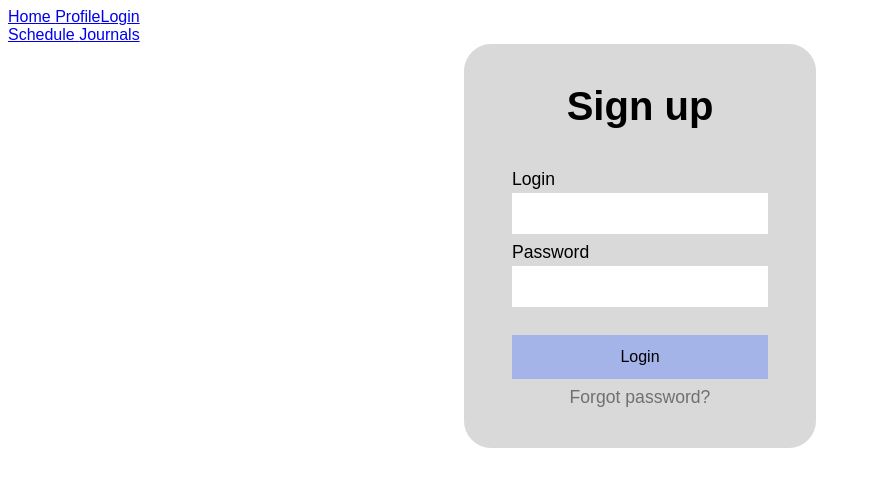
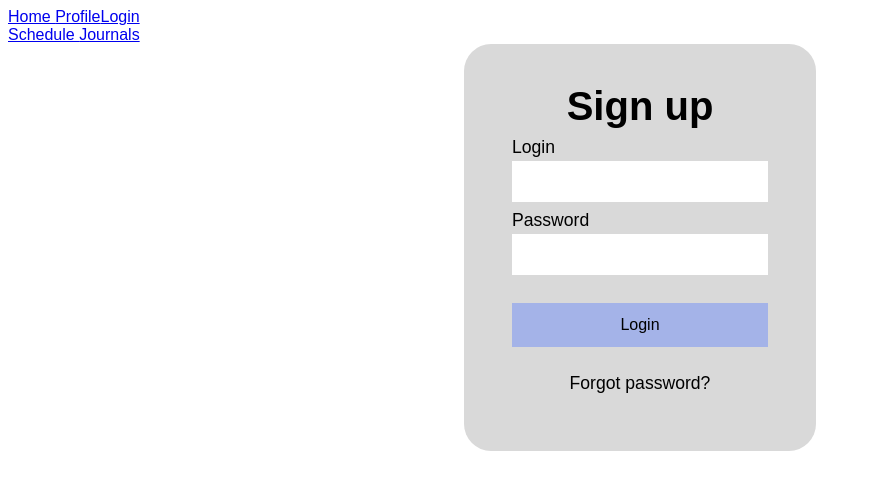
Before and after one commit to dunkinCoders/school-system, a React (Vite) app in the folder client/: page /login in a window 1280 px wide. Shown: the top 490 px of the page, without its empty margins (0-870 px from the left). Built offline with nearby package versions, Linux system fonts and the light colour scheme; a web font is replaced by a local one.

Commit message:
removed bootstrap-like styles

```diff
--- a/client/src/App.css
+++ b/client/src/App.css
@@ -5,14 +5,3 @@ h1 {
     font-weight: 700;
     margin: 0;
 }
-
-/* text colors */
-
-.text {
-    color: black;
-    margin: 0;
-}
-
-.soft {
-    color: #707070;
-}
--- a/client/src/index.css
+++ b/client/src/index.css
@@ -2,17 +2,4 @@
 
 :root {
     font-family: 'Inria Sans', sans-serif;
-
-
-
 }
-
-/* margins */
-
-.mb-1 {
-    margin-bottom: 1rem;
-}
-
-.mb-2 {
-    margin-bottom: 2rem;
-}
```
